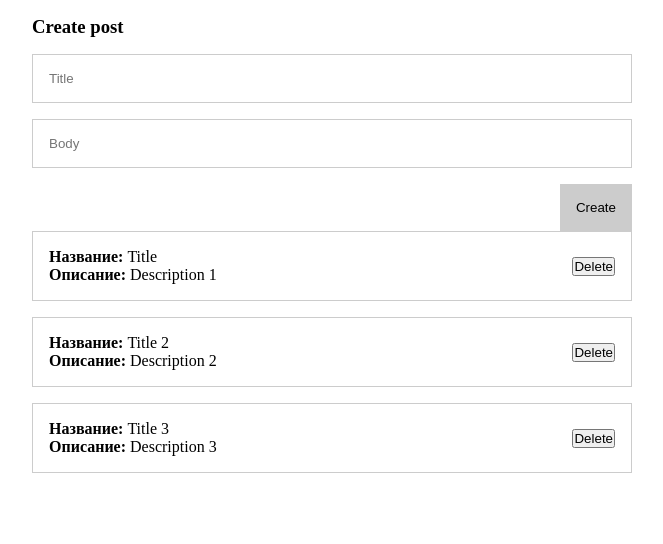
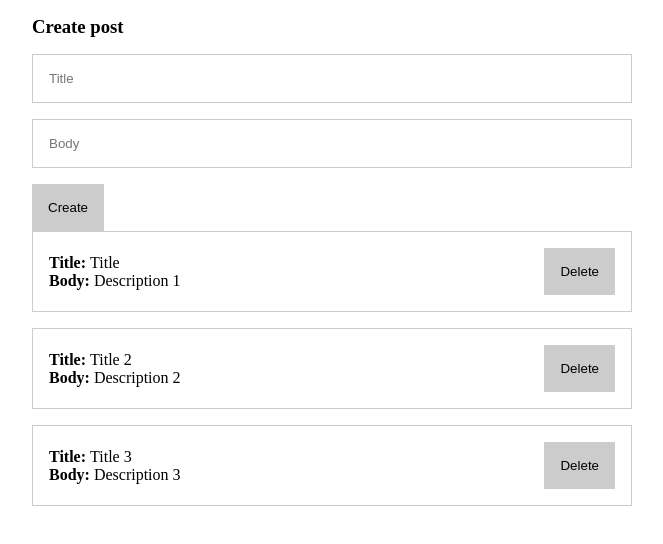
Before and after one commit to skripkaru/todo-vue, a Vue app: page / in a window 1280 px wide. Shown: the top 544 px of the page, without its empty margins (308-971 px from the left). Built offline with nearby package versions, Linux system fonts and the light colour scheme.

Commit message:
add ui elements

```diff
--- a/src/components/PostForm.vue
+++ b/src/components/PostForm.vue
@@ -24,19 +24,17 @@ export default {
 <template>
   <form @submit.prevent class="form">
     <h3>Create post</h3>
-    <input
+    <UiInput
         v-model="post.title"
-        class="input"
         type="text"
         placeholder="Title"
-    >
-    <input
+    />
+    <UiInput
         v-model="post.body"
-        class="input"
         type="text"
         placeholder="Body"
-    >
-    <button @click="createPost" class="btn">Create</button>
+    />
+    <UiButton @click="createPost">Create</UiButton>
   </form>
 </template>
 
@@ -44,19 +42,7 @@ export default {
 .form {
   display: flex;
   flex-direction: column;
+  align-items: flex-start;
   gap: 16px;
 }
-
-.input {
-  width: 100%;
-  padding: 16px;
-  border: 1px solid #ccc;
-}
-
-.btn {
-  align-self: flex-end;
-  padding: 16px;
-  border: none;
-  background-color: #ccc;
-}
 </style>
--- a/src/components/PostItem.vue
+++ b/src/components/PostItem.vue
@@ -12,11 +12,11 @@ export default {
 <template>
   <li class="post">
     <div>
-      <div><strong>Название: </strong>{{ post.title }}</div>
-      <div><strong>Описание: </strong>{{ post.body }}</div>
+      <div><strong>Title: </strong>{{ post.title }}</div>
+      <div><strong>Body: </strong>{{ post.body }}</div>
     </div>
     <div>
-      <button>Delete</button>
+      <UiButton>Delete</UiButton>
     </div>
   </li>
 </template>
--- /dev/null
+++ b/src/components/UI/UiButton.vue
@@ -0,0 +1,19 @@
+<script>
+export default {
+  name: 'UiButton'
+}
+</script>
+
+<template>
+  <button class="btn">
+    <slot></slot>
+  </button>
+</template>
+
+<style scoped>
+.btn {
+  padding: 16px;
+  border: none;
+  background-color: #ccc;
+}
+</style>
--- /dev/null
+++ b/src/components/UI/UiInput.vue
@@ -0,0 +1,30 @@
+<script>
+export default {
+  name: "UiInput",
+  props: {
+    modelValue: [String, Number],
+  },
+  methods: {
+    updateInput(e) {
+      this.$emit('update:modelValue', e.target.value)
+    }
+  }
+}
+</script>
+
+<template>
+  <input
+      :value="modelValue"
+      @input="updateInput"
+      class="input"
+      type="text"
+  >
+</template>
+
+<style scoped>
+.input {
+  width: 100%;
+  padding: 16px;
+  border: 1px solid #ccc;
+}
+</style>
--- /dev/null
+++ b/src/components/UI/index.js
@@ -0,0 +1,7 @@
+import UiButton from "@/components/UI/UiButton.vue";
+import UiInput from "@/components/UI/UiInput.vue";
+
+export default [
+  UiButton,
+  UiInput
+]
--- a/src/main.js
+++ b/src/main.js
@@ -1,4 +1,11 @@
 import { createApp } from 'vue'
 import App from './App.vue'
+import components from './components/UI'
 
-createApp(App).mount('#app')
+const app = createApp(App)
+
+components.forEach(component => {
+  app.component(component.name, component)
+})
+
+app.mount('#app')
```
